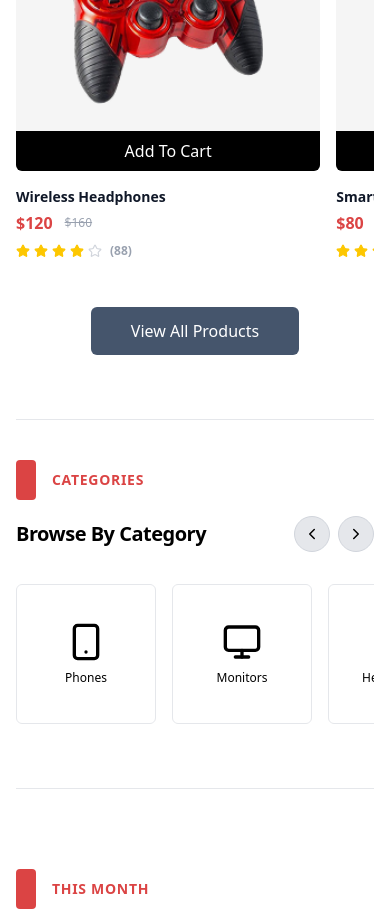
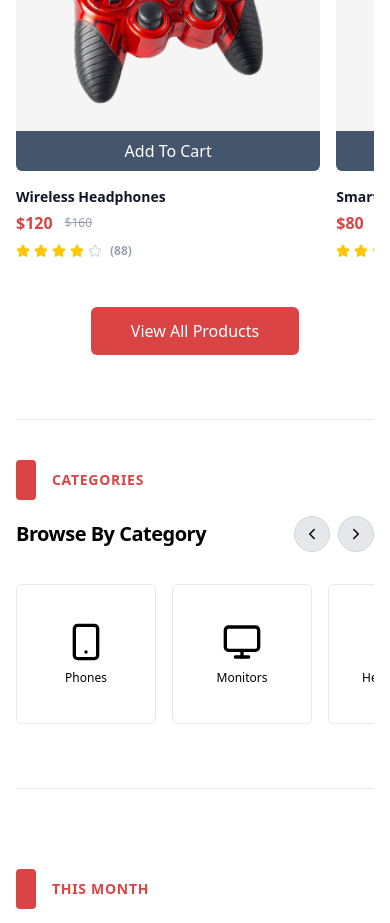
Before and after one commit to Bilal-Afzal-Bhatti/shopping-store, a React (Vite) app: page / in a window 390 px wide. Shown: the part 1120-2043 px from the top of the page. Built offline with nearby package versions, Linux system fonts and the light colour scheme.

Commit message:
ADD TO CART BUTTON COLOR UPDATED

```diff
--- a/src/components/flash_sales.tsx
+++ b/src/components/flash_sales.tsx
@@ -202,7 +202,7 @@ export default function Flash_sales() {
 
                 <button
                   disabled={isAdding}
-                  className="absolute bottom-0 w-full bg-black text-white py-2 opacity-100 md:opacity-0 md:group-hover:opacity-100 transition-opacity duration-300 disabled:bg-gray-600"
+                  className="absolute bottom-0 w-full  bg-slate-600 text-white py-2 opacity-100 md:opacity-0 md:group-hover:opacity-100 transition-opacity duration-300 disabled:bg-gray-600"
                   onClick={() => handleAddToCart(product)}
                 >
                   {isAdding ? "Adding..." : "Add To Cart"}
@@ -228,7 +228,7 @@ export default function Flash_sales() {
       </div>
 
       <div className="flex justify-center mt-12">
-        <button className=" bg-slate-600 text-white px-10 py-3 rounded-md font-medium transition-all duration-200 hover:bg-[#c33d3d] active:scale-95">
+        <button className="bg-[#DB4444] text-white px-10 py-3 rounded-md font-medium transition-all duration-200 hover:bg-[#c33d3d] active:scale-95">
           View All Products
         </button>
       </div>
```
